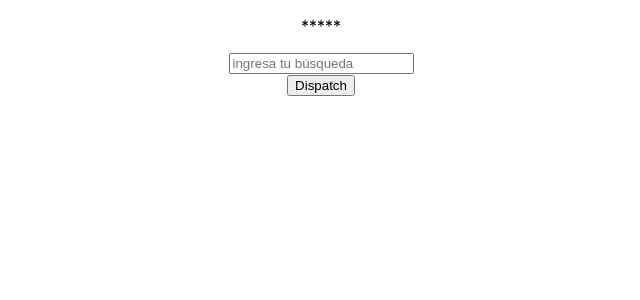
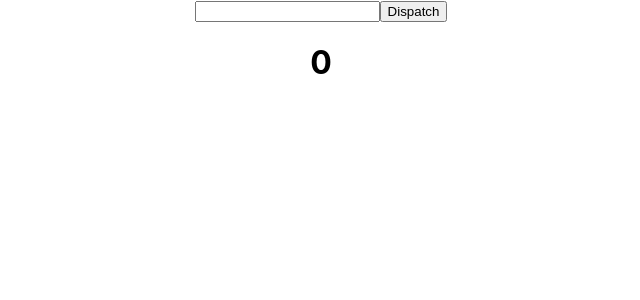
Before and after one commit to adrian1426/ReactHooks, a React (Create React App) app: page / in a window 1280 px wide. Shown: the top 300 px of the page, without its empty margins (319-959 px from the left). Built offline with nearby package versions, Linux system fonts and the light colour scheme.

Commit message:
React.memo

```diff
--- a/src/App.js
+++ b/src/App.js
@@ -1,46 +1,38 @@
-import React, { forwardRef, useImperativeHandle, useRef, useState } from 'react';
+import React, { useState } from 'react';
 import './App.css';
 
-const FancyInput = forwardRef((props, ref) => {
-  const inputHijo = useRef();
-  const [text, setText] = useState('*****');
+const Counter = React.memo(({ count }) => {
+  console.log('Render <Counter/>');
+  return (
+    <h1>{count}</h1>
+  );
+});
 
-  useImperativeHandle(ref, () => ({
-    dispatchAlert: () => {
-      alert('Hola');
-    },
-    setParragraph: (message) => {
-      setText(message);
-    },
-    focusInput: () => {
-      inputHijo.current.focus();
-    }
-  }));
-
+const Title = React.memo(({ title }) => {
+  console.log('Render <Title/>');
   return (
-    <div>
-      <p>{text}</p>
-      <input
-        type='text'
-        placeholder='ingresa tu búsqueda'
-        ref={inputHijo}
-      />
-    </div>
+    <h1>{title}</h1>
   );
-
 });
 
 function App() {
-  const fancyInput = useRef();
+  const [title, setTitle] = useState('');
+  const [count, setCount] = useState(0);
 
-  const handleClick = () => {
-    fancyInput.current.setParragraph('desde App padre');
+  const handleInput = e => {
+    setTitle(e.target.value);
+  };
+
+  const handleAdd = () => {
+    setCount(count + 1);
   };
 
   return (
     <div className="App">
-      <FancyInput ref={fancyInput} />
-      <button onClick={handleClick}>Dispatch</button>
+      <input type='text' onChange={handleInput} />
+      <button onClick={handleAdd}>Dispatch</button>
+      <Counter count={count} />
+      <Title title={title} />
     </div>
   );
 }
```
